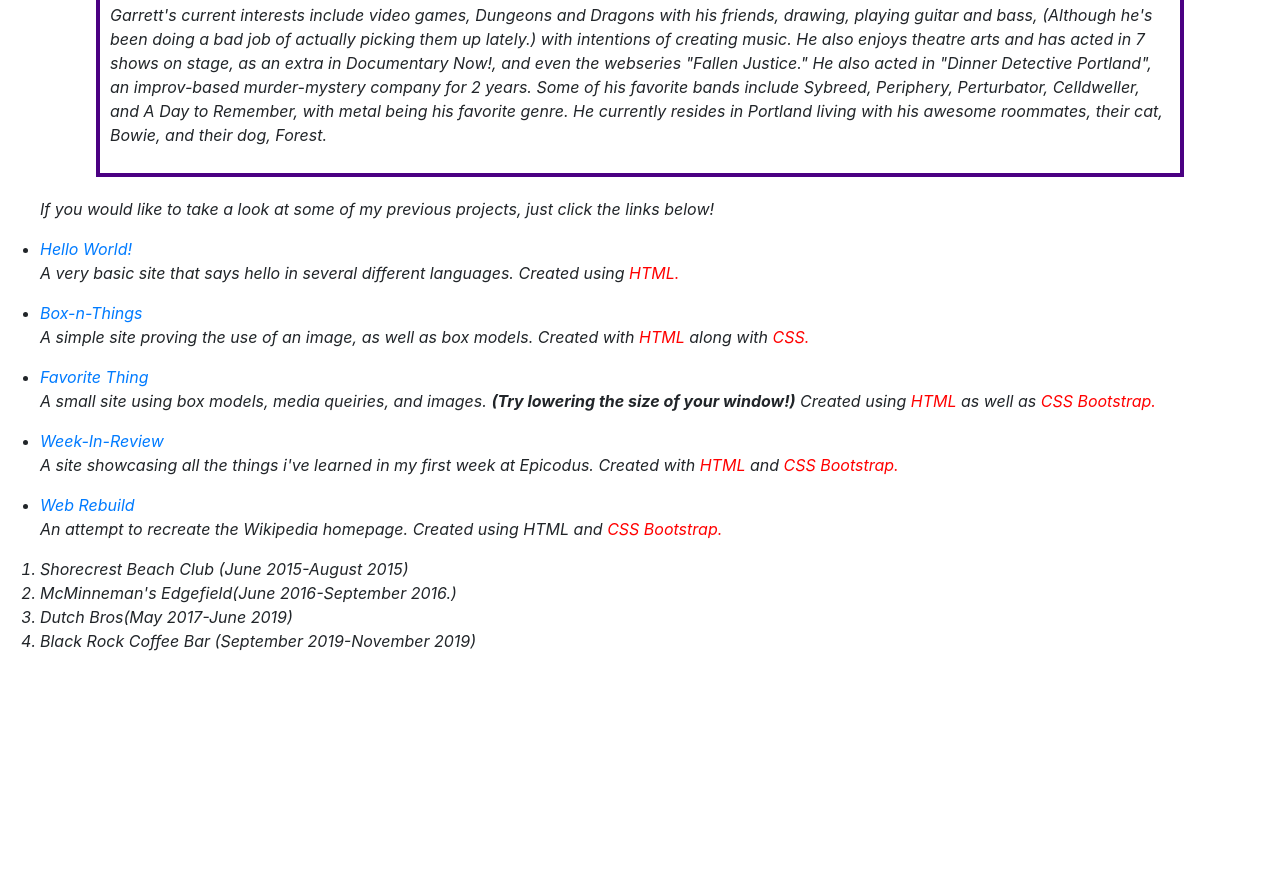
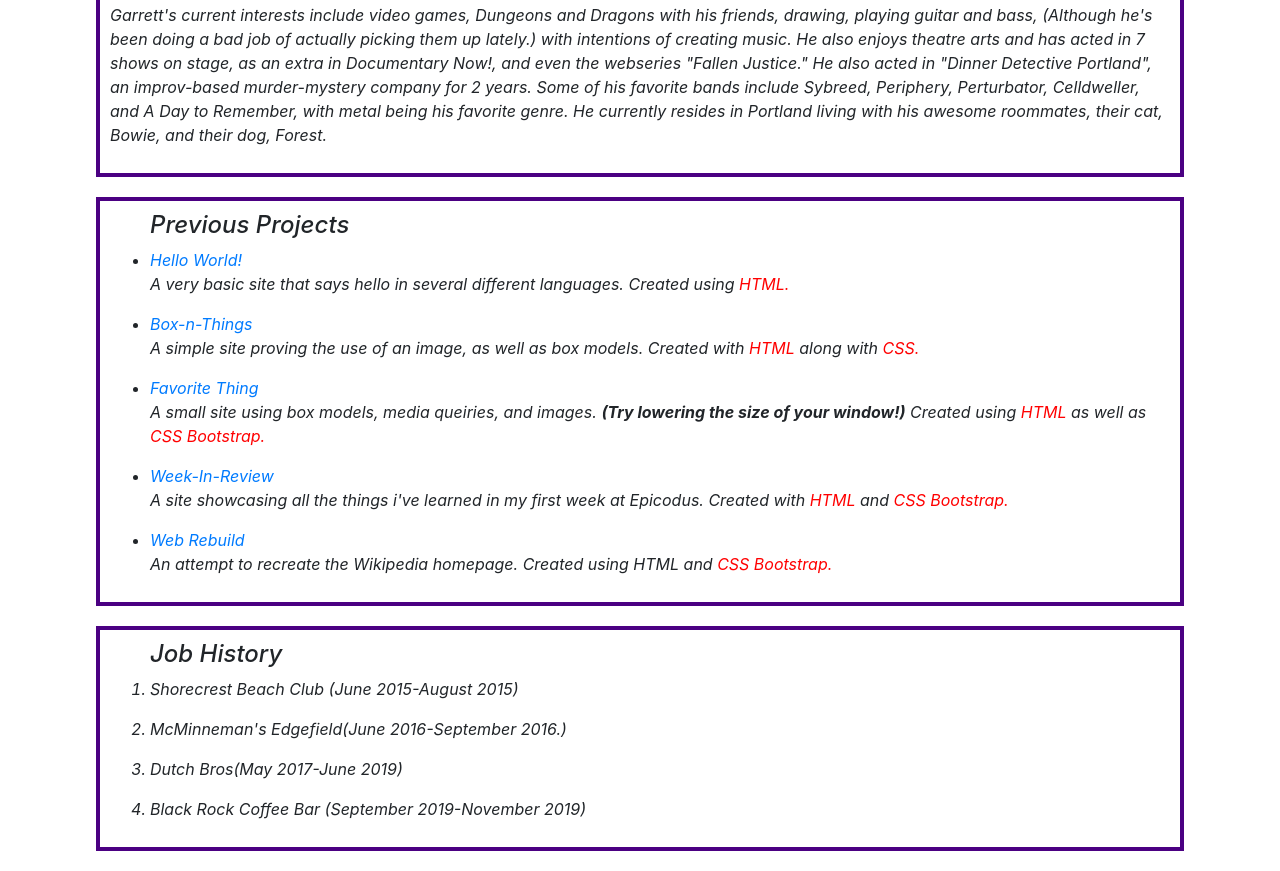
Before and after one commit to GarrettBrown-dev/My-Portfolio, a plain HTML site: page index.html in a window 1280 px wide. Shown: the part 1278-2149 px from the top of the page. Before the commit the page ends 1947 px from the top, so only its background shows below. Drawn offline with Linux system fonts and the light colour scheme.

Commit message:
It will center float all boxes, as well as add some other text changes.

```diff
--- a/index.html
+++ b/index.html
@@ -21,10 +21,9 @@
   <p>Garrett's current interests include video games, Dungeons and Dragons with his friends, drawing, playing guitar and bass, (Although he's been doing a bad job of actually picking them up lately.) with intentions of creating music. He also enjoys theatre arts and has acted in 7 shows on stage, as an extra in Documentary Now!, and even the webseries "Fallen Justice." He also acted in "Dinner Detective Portland", an improv-based murder-mystery company for 2 years. Some of his favorite bands include Sybreed, Periphery, Perturbator, Celldweller, and A Day to Remember, with metal being his favorite genre. He currently resides in Portland living with his awesome roommates, their cat, Bowie, and their dog, Forest.</p>
 </div>
 
-<div class="box-2">
+<div class="box-1">
   <ul>
-    <p>If you would like to take a look at some of my previous projects, just click the links below!</p>
-
+    <h2>Previous Projects</h2>
     <li><a href="https://github.com/GarrettBrown-dev/hello-world"> Hello World!</a> <p>A very basic site that says hello in several different languages. Created using <span class="highlight">HTML.</span></p>
     <li><a href="https://github.com/GarrettBrown-dev/Boxes-n-Things">Box-n-Things</a> <p>A simple site proving the use of an image, as well as box models. Created with <span class="highlight">HTML</span> along with <span class="highlight">CSS.</span></p>
     <li><a href="https://github.com/GarrettBrown-dev/favorite-thing">Favorite Thing</a> <p>A small site using box models, media queiries, and images. <strong>(Try lowering the size of your window!)</strong> Created using <span class="highlight">HTML</span> as well as <span class="highlight">CSS Bootstrap.</span> </p>
@@ -33,12 +32,13 @@
   </ul>
 </div>
 
-<div class="box-2">
+<div class="box-1">
   <ol>
-    <li>Shorecrest Beach Club (June 2015-August 2015)</li>
-    <li>McMinneman's Edgefield(June 2016-September 2016.)</li>
-    <li>Dutch Bros(May 2017-June 2019)</li>
-    <li>Black Rock Coffee Bar (September 2019-November 2019)</li>
+    <h2>Job History</h2>
+    <li><p>Shorecrest Beach Club (June 2015-August 2015)</p></li>
+    <li><p>McMinneman's Edgefield(June 2016-September 2016.)</p></li>
+    <li><p>Dutch Bros(May 2017-June 2019)</p></li>
+    <li><p>Black Rock Coffee Bar (September 2019-November 2019)</p></li>
   </ol>
 </div>
 
```
